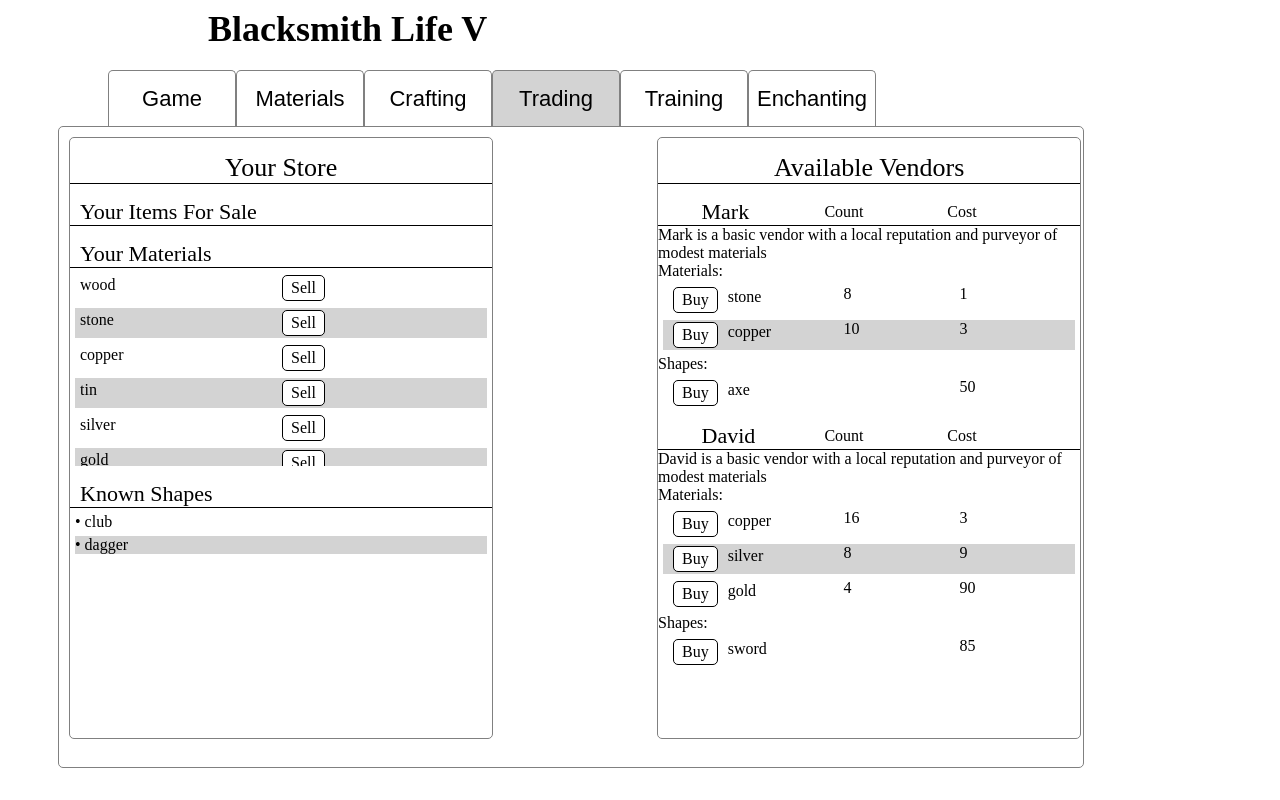
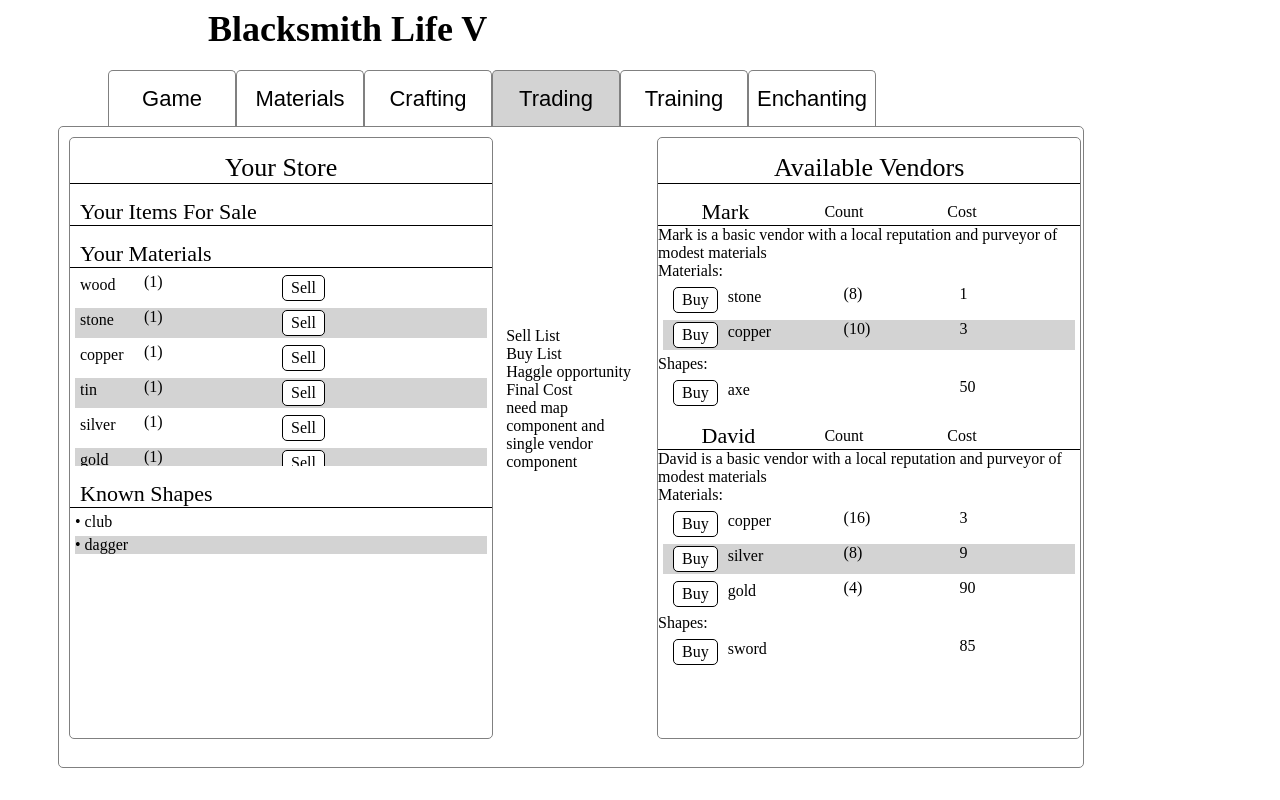
Before and after one commit to JFrederick25/Blacksmith-Life-v, an Angular app: page / in a window 1280 px wide. Built offline with nearby package versions, Linux system fonts and the light colour scheme.

Commit message:
2 files modified

```diff
--- a/src/app/components/trading/trading.component.html
+++ b/src/app/components/trading/trading.component.html
@@ -3,7 +3,14 @@
     <ng-container [ngTemplateOutlet]="store"></ng-container>
   </div>
 
-  <div style="margin: 25vh 1vw 0 1vw; width: 10vw;"></div>
+  <div style="margin: 25vh 1vw 0 1vw; width: 10vw;">
+    <div>Sell List</div>
+    <div>Buy List</div>
+    <div>Haggle opportunity</div>
+    <div>Final Cost</div>
+
+    need map component and single vendor component
+  </div>
 
   <div class="viewport" style="width: 33vw;">
     <ng-container [ngTemplateOutlet]="vendor"></ng-container>
@@ -70,9 +77,7 @@
     >
       {{ mat }}
     </div>
-    <div style="width: 10vw;">
-      {{ getMatCount(mat, vendor) }}
-    </div>
+    <div style="width: 10vw;">({{ getMatCount(mat, vendor) }})</div>
     <div style="width: 10vw;">
       {{ getMatCost(mat, vendor) }}
     </div>
@@ -134,10 +139,11 @@
       [style.background-color]="alternateColor(i)"
     >
       <div
-        style="height: 24px; line-height: 24px; width: 15vw; padding-left: 5px;"
+        style="height: 24px; line-height: 24px; width: 5vw; padding-left: 5px;"
       >
         {{ mat }}
       </div>
+      <div style="width: 10vw;">({{ getPlayerMatCount(mat) }})</div>
       <div class="select">Sell</div>
     </div>
   </div>
--- a/src/app/components/trading/trading.component.ts
+++ b/src/app/components/trading/trading.component.ts
@@ -23,6 +23,10 @@ export class TradingComponent implements OnInit {
     }
   }
 
+  getPlayerMatCount(mat: string): number {
+    return this.playerData.knownMaterialQuantity.get(mat);
+  }
+
   get vendorList(): Vendor[] {
     return this.playerData.knownVendors;
   }
```
